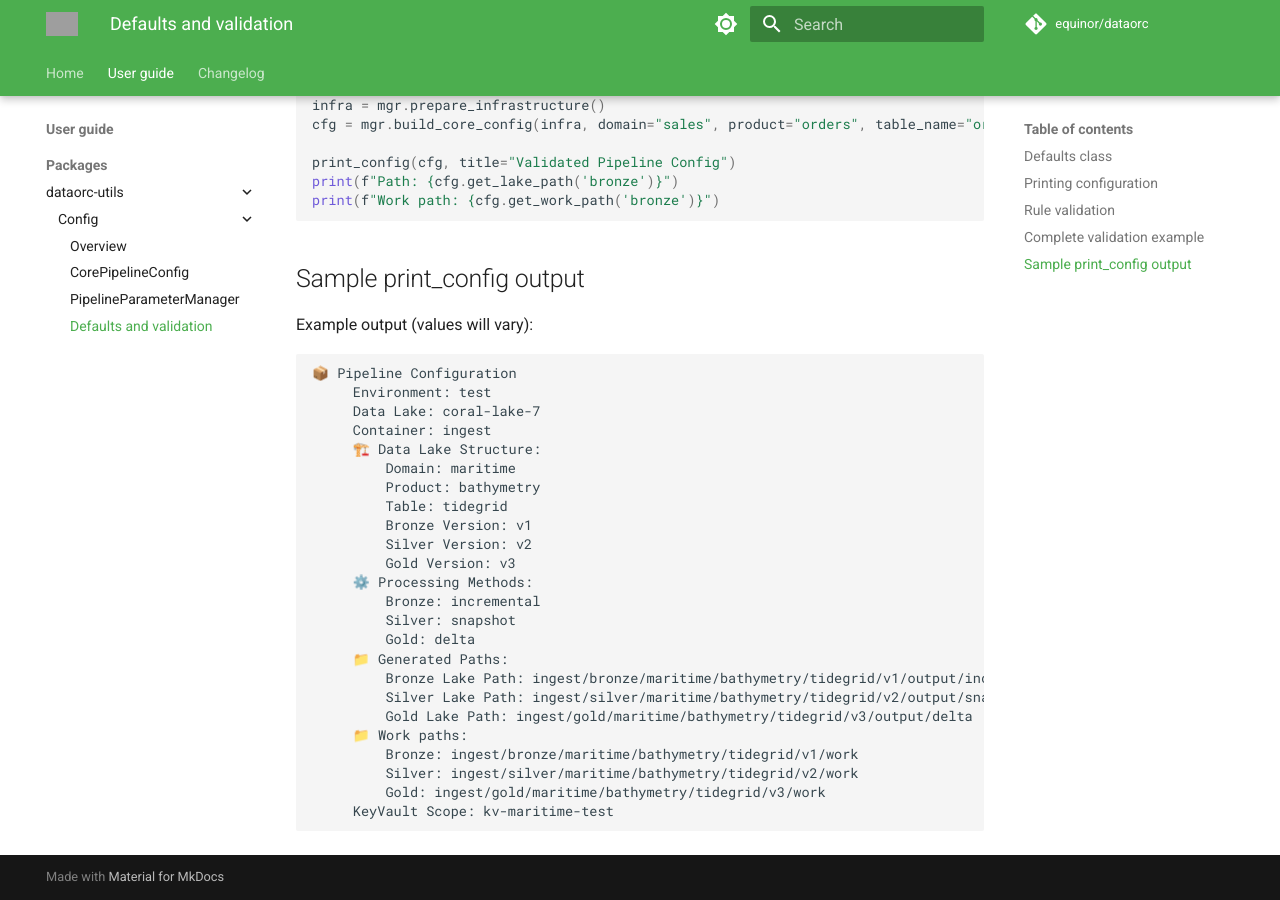
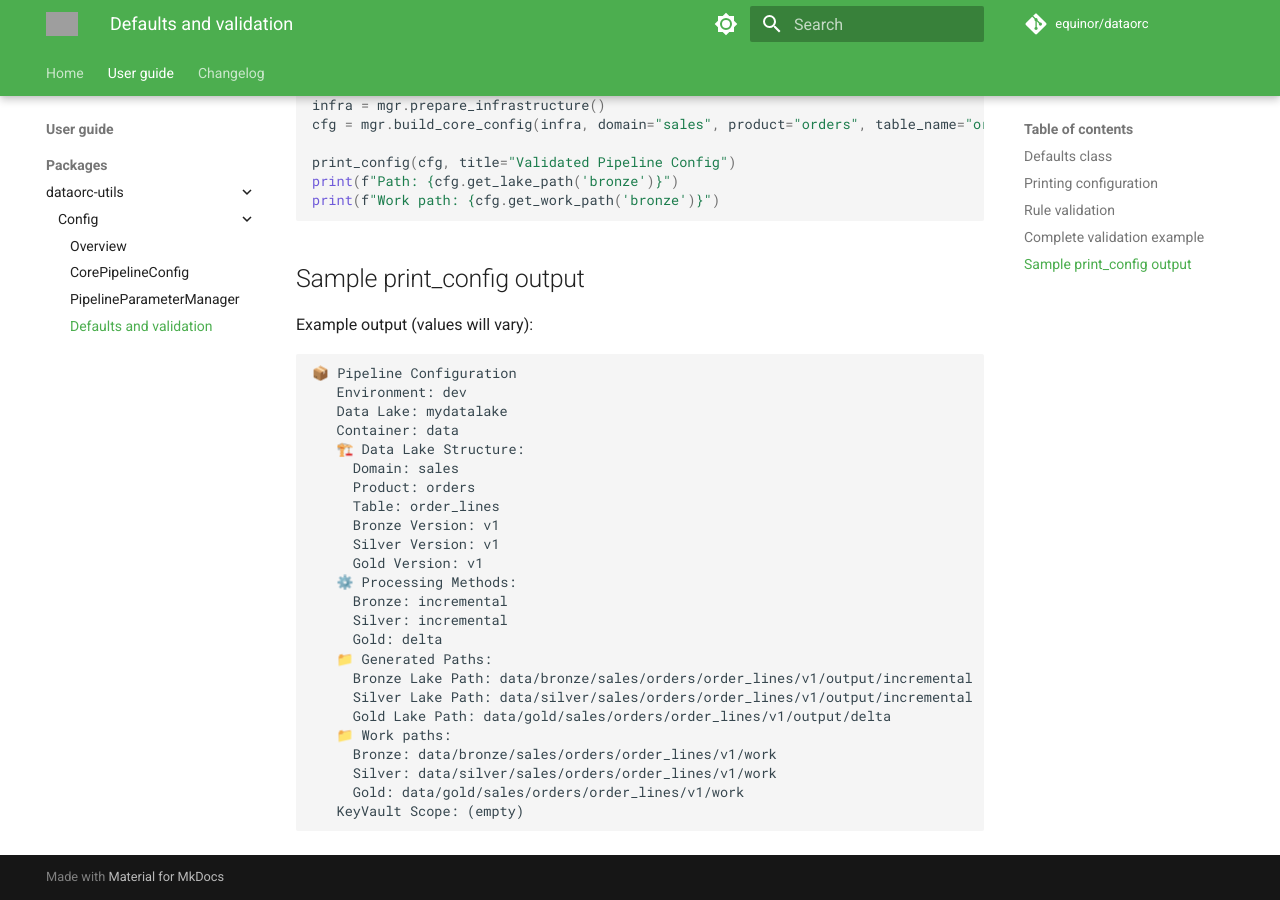
Before and after one commit to equinor/dataorc, an MkDocs documentation site: the page built from docs/packages/dataorc-utils/config/defaults_and_validation.md, in a window 1280 px wide and 900 px high, scrolled down 1321 px. Built offline with MkDocs 1.6.1 and Material for MkDocs 9.7.7, drawn with Linux system fonts in a browser that asks for light colours; comment, search, counter and statistics services are not loaded; grey boxes are pictures that could not be loaded.

Commit message:
refactor: Update example output in defaults_and_validation.md for consistency with new configuration values

````diff
--- a/docs/packages/dataorc-utils/config/defaults_and_validation.md
+++ b/docs/packages/dataorc-utils/config/defaults_and_validation.md
@@ -67,27 +67,27 @@ Example output (values will vary):
 
 ```text
 📦 Pipeline Configuration
-     Environment: test
-     Data Lake: coral-lake-7
-     Container: ingest
-     🏗️ Data Lake Structure:
-         Domain: maritime
-         Product: bathymetry
-         Table: tidegrid
-         Bronze Version: v1
-         Silver Version: v2
-         Gold Version: v3
-     ⚙️ Processing Methods:
-         Bronze: incremental
-         Silver: snapshot
-         Gold: delta
-     📁 Generated Paths:
-         Bronze Lake Path: ingest/bronze/maritime/bathymetry/tidegrid/v1/output/incremental
-         Silver Lake Path: ingest/silver/maritime/bathymetry/tidegrid/v2/output/snapshot
-         Gold Lake Path: ingest/gold/maritime/bathymetry/tidegrid/v3/output/delta
-     📁 Work paths:
-         Bronze: ingest/bronze/maritime/bathymetry/tidegrid/v1/work
-         Silver: ingest/silver/maritime/bathymetry/tidegrid/v2/work
-         Gold: ingest/gold/maritime/bathymetry/tidegrid/v3/work
-     KeyVault Scope: kv-maritime-test
+   Environment: dev
+   Data Lake: mydatalake
+   Container: data
+   🏗️ Data Lake Structure:
+     Domain: sales
+     Product: orders
+     Table: order_lines
+     Bronze Version: v1
+     Silver Version: v1
+     Gold Version: v1
+   ⚙️ Processing Methods:
+     Bronze: incremental
+     Silver: incremental
+     Gold: delta
+   📁 Generated Paths:
+     Bronze Lake Path: data/bronze/sales/orders/order_lines/v1/output/incremental
+     Silver Lake Path: data/silver/sales/orders/order_lines/v1/output/incremental
+     Gold Lake Path: data/gold/sales/orders/order_lines/v1/output/delta
+   📁 Work paths:
+     Bronze: data/bronze/sales/orders/order_lines/v1/work
+     Silver: data/silver/sales/orders/order_lines/v1/work
+     Gold: data/gold/sales/orders/order_lines/v1/work
+   KeyVault Scope: (empty)
 ```
````
